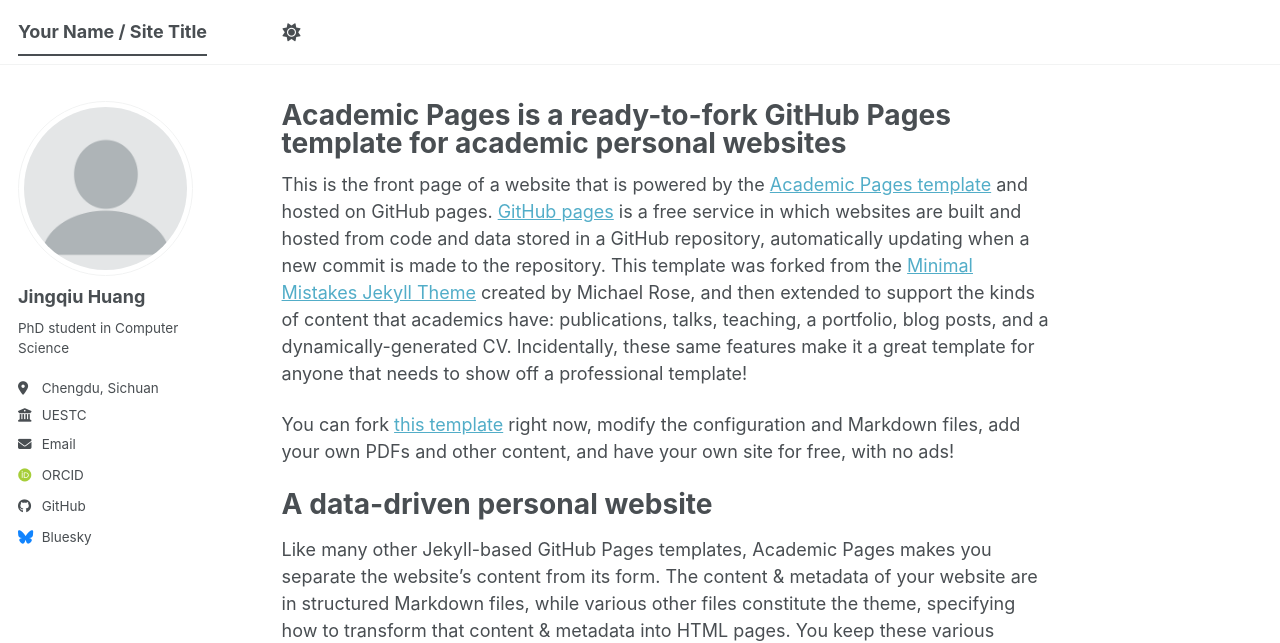
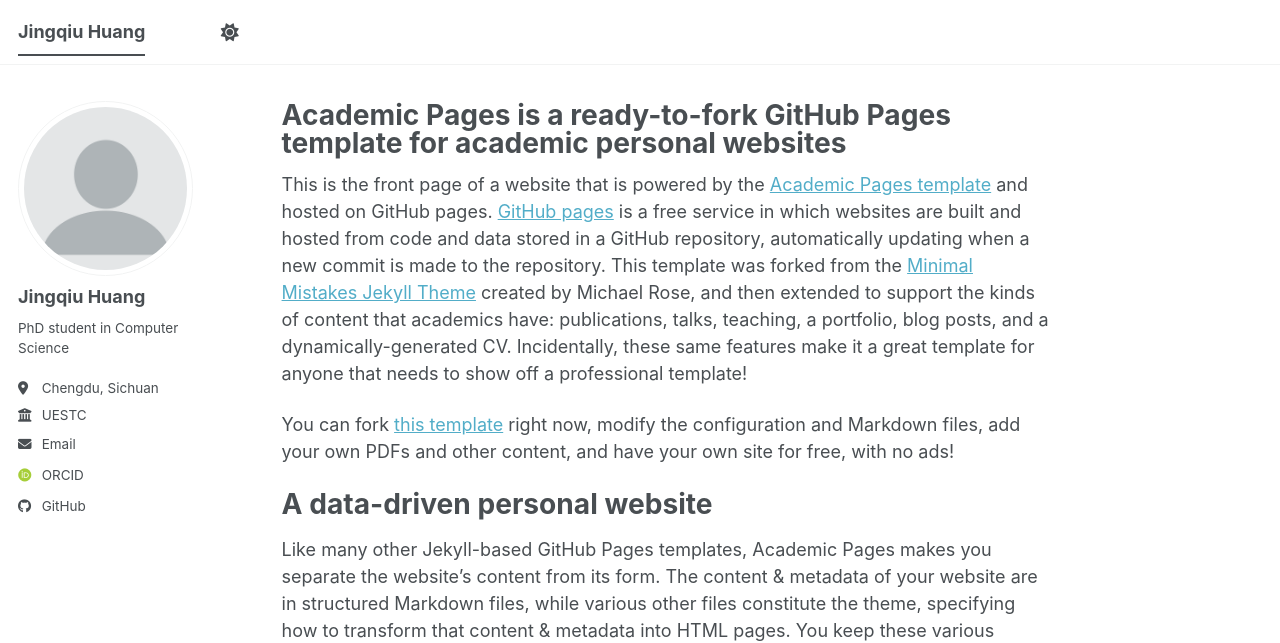
Before and after one commit to zhenlu1936/zhenlu1936.github.io, a Jekyll site: the page built from _pages/about.md, in a window 1280 px wide. Shown: the top 643 px of the page. Built offline with Jekyll 4.4.1, drawn with Linux system fonts in a browser that asks for light colours; some web fonts are replaced; a script bundle is joined from its source files by our own code; library files that are not in the unit come from our copies; some of the changed lines change nothing that is shown.

Commit message:
Basic updates

```diff
--- a/_config.yml
+++ b/_config.yml
@@ -9,7 +9,7 @@
 # Basic Site Settings
 locale                   : "en-US"
 site_theme               : "default" # The available themes options are "default", "air", "sunrise", "mint", "dirt" and "contrast"
-title                    : "Your Name / Site Title"
+title                    : "Jingqiu Huang"
 title_separator          : "-"
 name                     : &name "Jingqiu Huang"
 description              : &description "Jingqiu Huang's academic portfolio"   # Update this with a general description of your site, this is the default if not overridden by a page
@@ -51,13 +51,13 @@
   bitbucket        : # Username - Update with your username on the site
   codepen          : # Username
   dribbble         : # Username
-  github           : "academicpages"
+  github           : "zhenlu1936"
   kaggle           : # Username
   stackoverflow    : # User number or user number and name (i.e., use "1" or "1/jeff-atwood")
 
   # Social media
   artstation       : # Username
-  bluesky          : "bsky.app" # Replace this with you Bluesky username
+  bluesky          : # "bsky.app" # Replace this with you Bluesky username
   facebook         : # Username
   flickr           : # Username
   foursquare       : # Username
```
